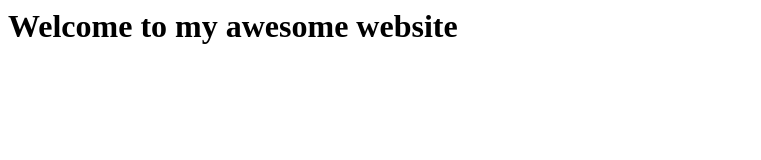
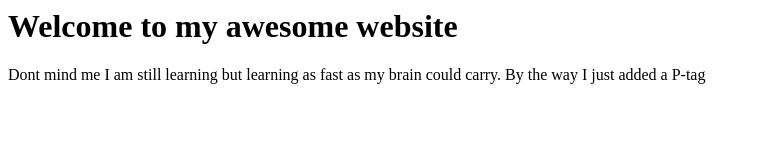
Before and after one commit to Beyondbay/git-hub-DL-learning, a plain HTML site: page index.html in a window 1280 px wide. Shown: the whole page, without its empty margins (0-761 px from the left). Drawn offline with Linux system fonts and the light colour scheme.

Commit message:
added p tag index.html

```diff
--- a/index.html
+++ b/index.html
@@ -1,4 +1,5 @@
 <html>
   <title>This is my awesome website, I am new to coding github but very paasionate about learning</title>
   <h1>Welcome to my awesome website</h1>
+  <p>Dont mind me I am still learning but learning as fast as my brain could carry. By the way I just added a P-tag</p>
 </html>
```
